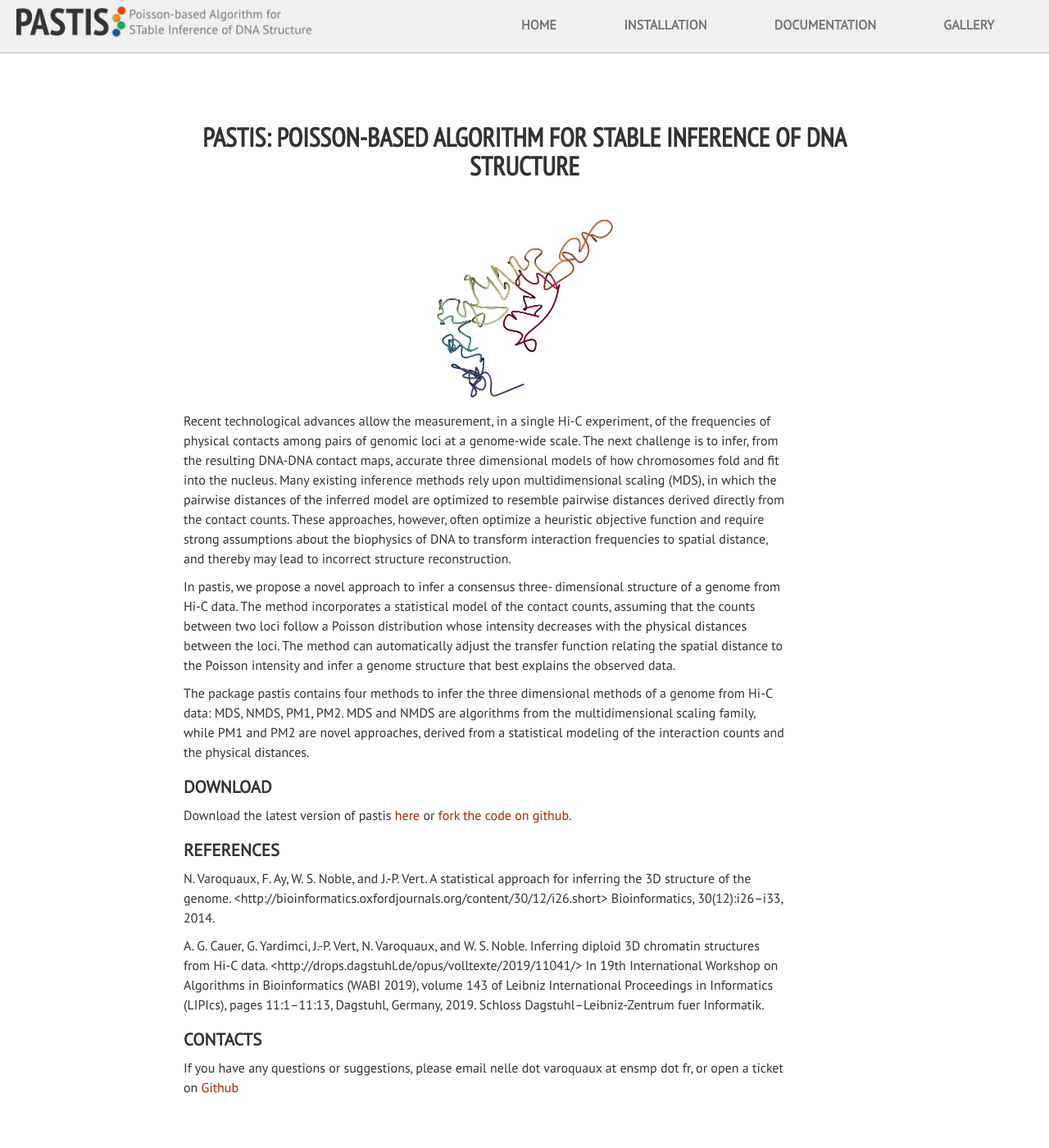
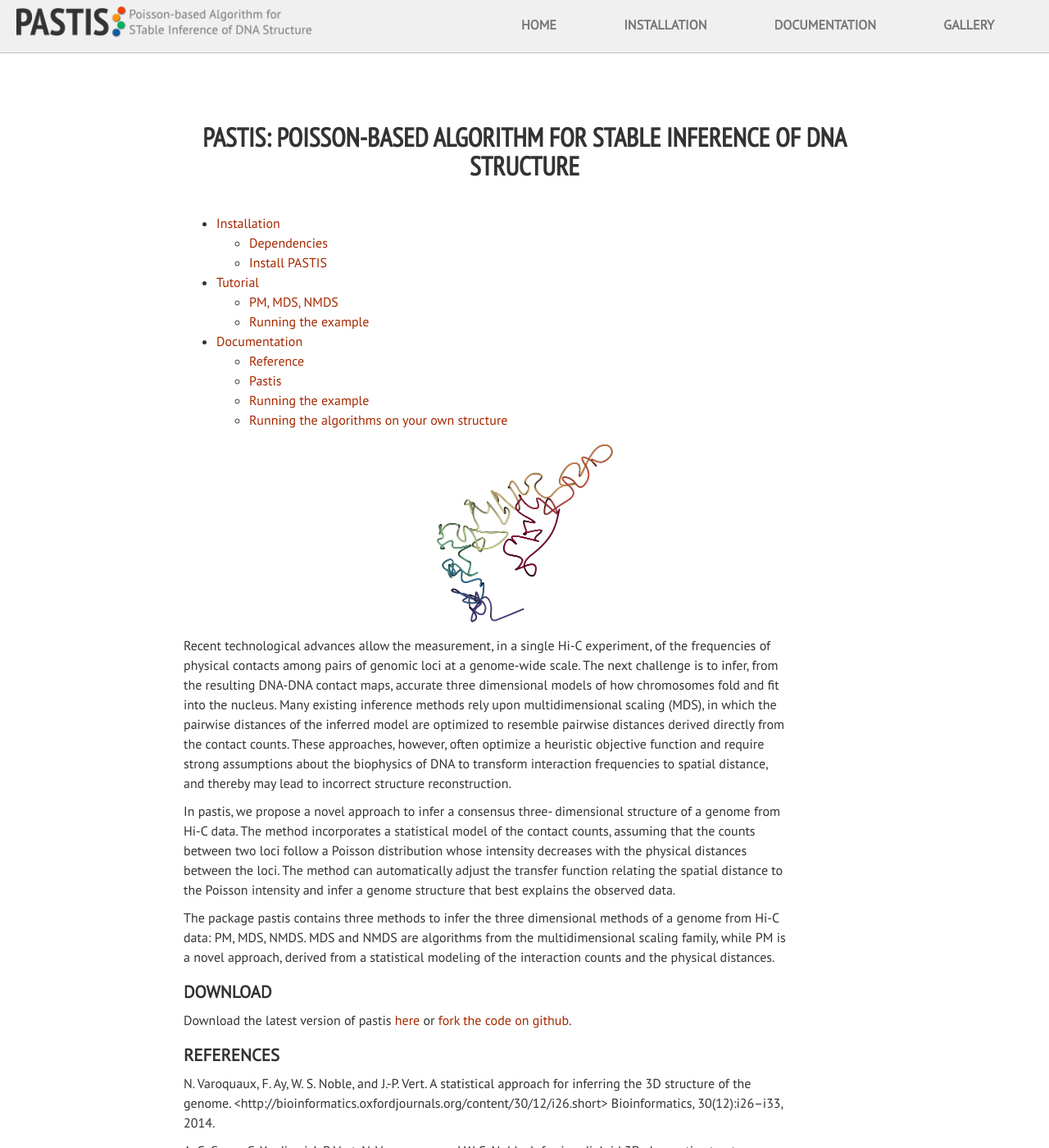
Before and after one commit to hiclib/pastis, a Sphinx documentation site: the page built from doc/index.rst, in a window 1280 px wide and 1400 px high. Shown: the whole window at 82% size. Built offline with Sphinx 7.4.7, drawn with Linux system fonts in a browser that asks for light colours; formulas are drawn with MathJax 3; pages that are not in the unit, such as notebooks, are missing from menus; some of the changed text lies outside the part shown.

Commit message:
user doc updates

```diff
--- a/doc/documentation.rst
+++ b/doc/documentation.rst
@@ -12,8 +12,8 @@ Documentation
 Pastis
 ======
 
-In this package, we provide four algorithms to infer the 3D structure of the
-genome: MDS, NMDS, PM1, PM2. For all methods, chromosomes are represented as
+In this package, we provide three algorithms to infer the 3D structure of the
+genome: PM, MDS, NMDS. For all methods, chromosomes are represented as
 beads on a string, at a given resolution. All are installed as a standalone
 program: pastis-pm, pastis-mds, and pastis-nmds.
 
@@ -21,9 +21,7 @@ Running the example
 ===================
 
 We provide a sample interaction count matrix of the first 5 chromosomes and
-configuration file ``config.ini``. To run the example, edit the two options
-``binary_mds`` (respectively ``binary_pm``) to the path where you have
-installed ``MDS_all`` (respectively ``PM_all``).
+configuration file ``config.ini``.
 
 .. code-block:: guess
 
--- a/doc/index.rst
+++ b/doc/index.rst
@@ -6,6 +6,14 @@
 =====================================================================
 PASTIS: Poisson-based Algorithm for STable Inference of DNA Structure
 =====================================================================
+
+.. toctree::
+   :maxdepth: 2
+
+   install
+   tutorial
+   documentation
+
 
 .. figure:: images/yeast_chr2.png
    :scale: 50%
@@ -30,10 +38,10 @@ distances between the loci. The method can automatically adjust the transfer
 function relating the spatial distance to the Poisson intensity and infer a
 genome structure that best explains the observed data.
 
-The package pastis contains four methods to infer the three dimensional
-methods of a genome from Hi-C data: MDS, NMDS, PM1, PM2. MDS and NMDS are
-algorithms from the multidimensional scaling family, while PM1 and PM2 are
-novel approaches, derived from a statistical modeling of the interaction
+The package pastis contains three methods to infer the three dimensional
+methods of a genome from Hi-C data: PM, MDS, NMDS. MDS and NMDS are
+algorithms from the multidimensional scaling family, while PM is a
+novel approach, derived from a statistical modeling of the interaction
 counts and the physical distances.
 
 Download
--- a/doc/tutorial.rst
+++ b/doc/tutorial.rst
@@ -2,8 +2,8 @@
 Tutorial
 ================================================================================
 
-MDS, NMDS, PM1, PM2
-===================
+PM, MDS, NMDS
+=============
 
 In this package, we provide four algorithms to infer the 3D structure of the
 genome: MDS, NMDS, PM1, PM2. For all methods, chromosomes are represented as
```
Also changed, not shown: other parts of doc/index.rst (+2 -2 lines).
